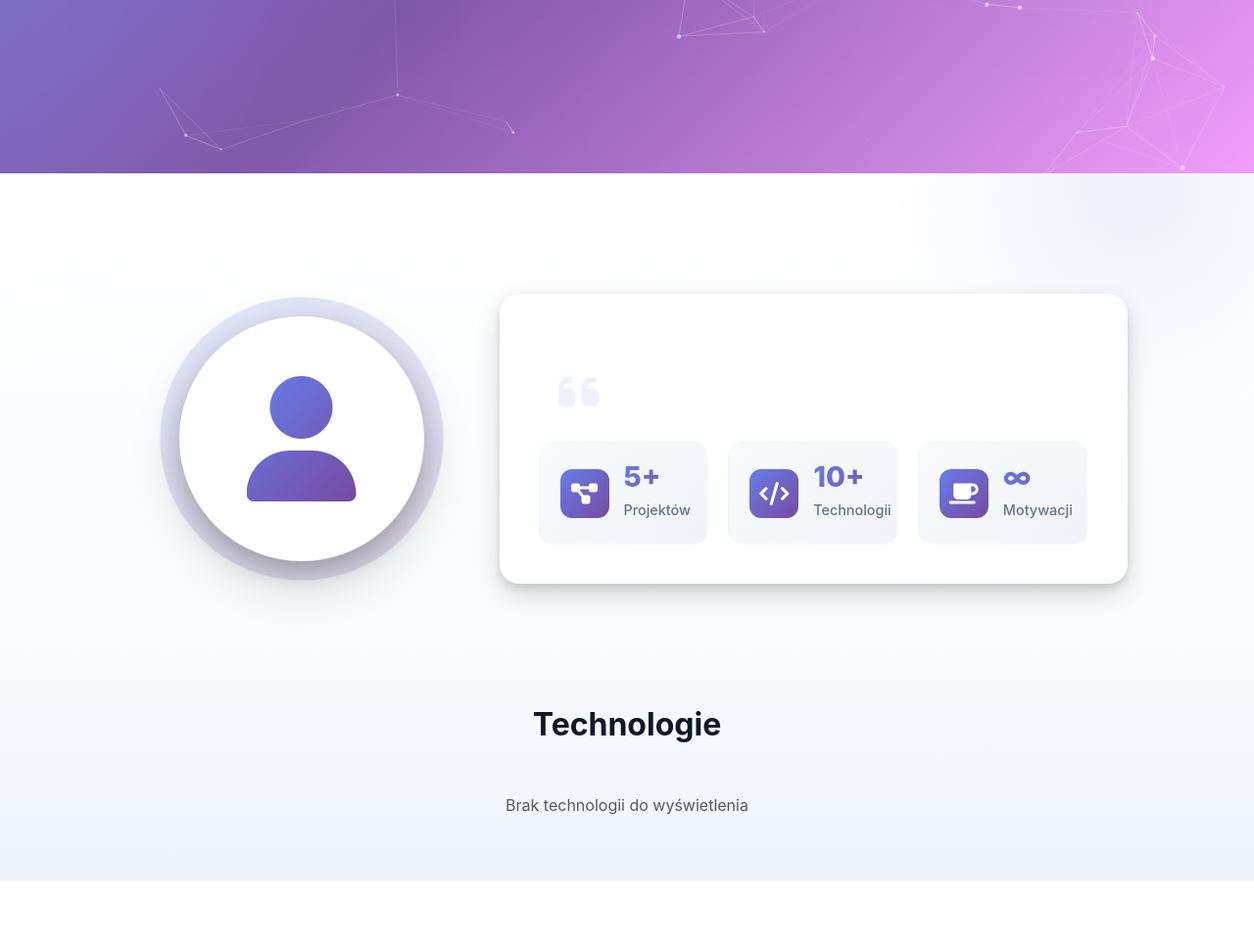
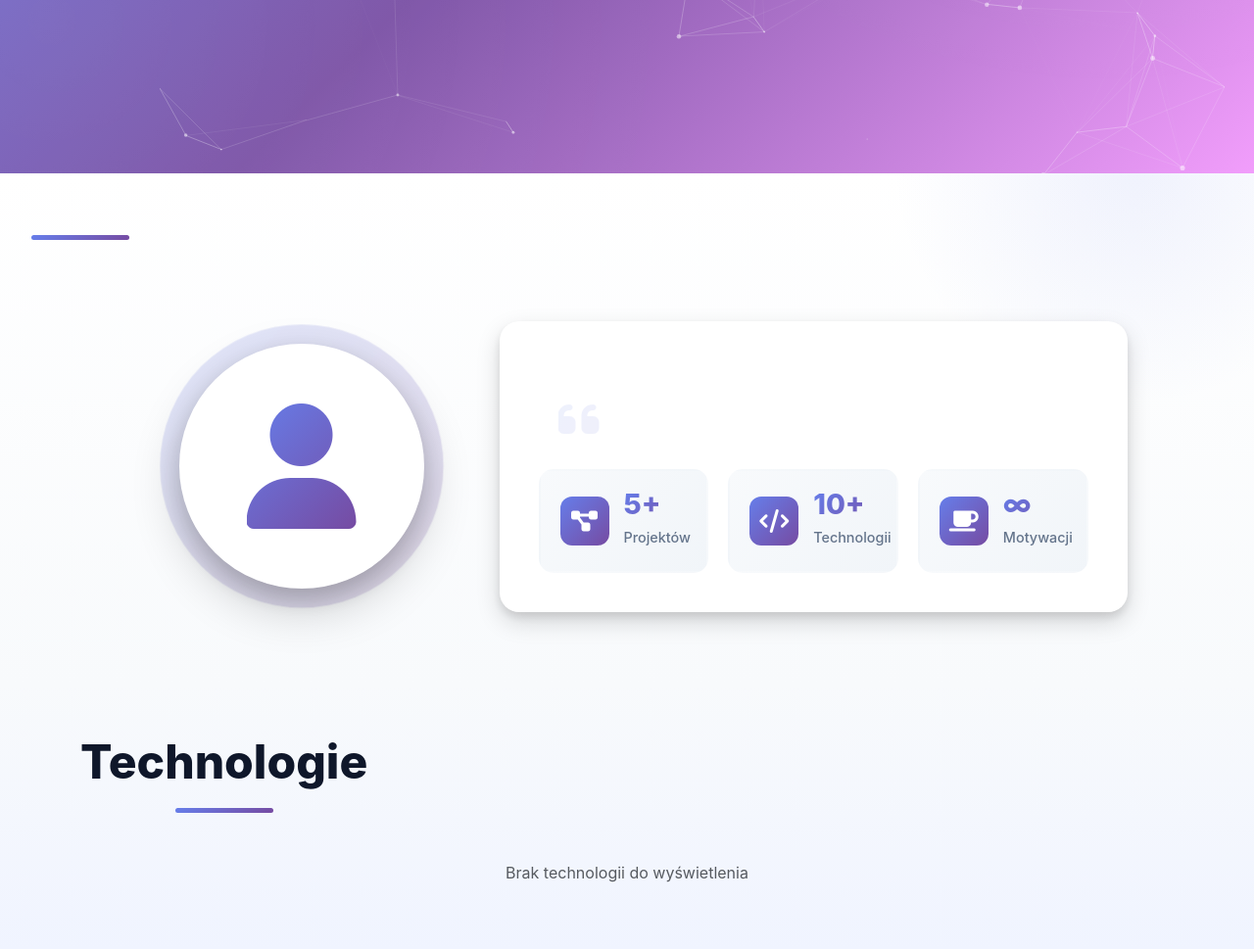
Before and after one commit to Sul3j/portfolio-website-project, a Django app: template portfolio/templates/portfolio/home.html in a window 1280 px wide. Shown: the part 623-1592 px from the top of the page at 98% size. Before the commit the page ends 1523 px from the top, so only its background shows below. Run offline with Django 3.2, Linux system fonts and the light colour scheme; the template is opened without the code that fills it, so the values that code supplies are empty.

Commit message:
add section titles styles

```diff
--- a/portfolio/static/portfolio/css/style.css
+++ b/portfolio/static/portfolio/css/style.css
@@ -503,3 +503,29 @@
     margin: 0;
     line-height: 1.3;
 }
+
+section {
+    padding: 100px 0;
+    scroll-margin-top: 70px;
+}
+
+.section-title {
+    font-size: clamp(2rem, 4vw, 3rem);
+    font-weight: 800;
+    position: relative;
+    display: inline-block;
+    padding-bottom: 20px;
+    margin-bottom: 60px;
+}
+
+.section-title::after {
+    content: '';
+    position: absolute;
+    bottom: 0;
+    left: 50%;
+    transform: translateX(-50%);
+    width: 100px;
+    height: 5px;
+    background: var(--gradient-primary);
+    border-radius: 3px;
+}
```
